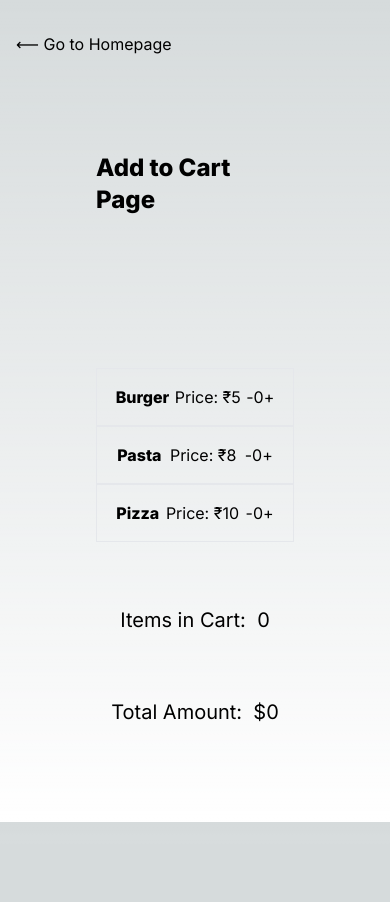
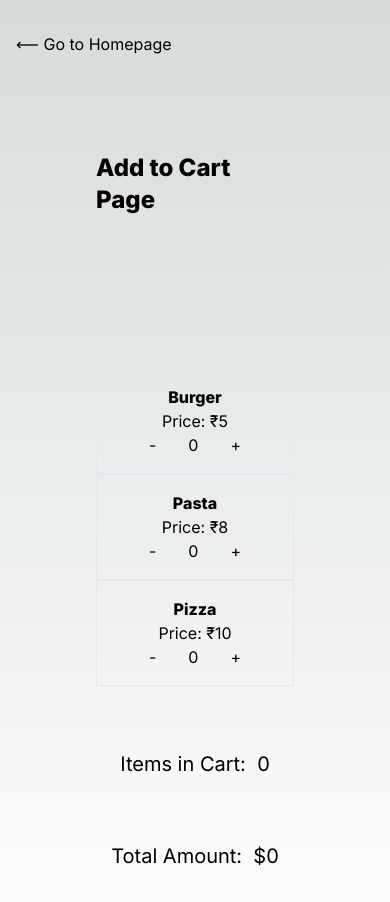
Before and after one commit to SanchitB23/Mini-Projects, a Next.js app: page /add-to-cart in a window 390 px wide. Shown: the top 902 px of the page. Before the commit the page ends 844 px from the top, so only its background shows below. Built offline with nearby package versions, Linux system fonts and the light colour scheme.

Commit message:
style: Added Responsiveness to "Add to cart" App #1

```diff
--- a/src/app/add-to-cart/FoodItemsList.component.tsx
+++ b/src/app/add-to-cart/FoodItemsList.component.tsx
@@ -1,6 +1,6 @@
 import React, { SetStateAction, useEffect, useMemo, useState } from 'react';
-import _ from 'lodash';
-import { foodItems } from '@/constants';
+import { sortBy } from 'lodash';
+import { foodItems, TFoodItem } from '@/constants';
 
 interface Props {
   setTotalCount: React.Dispatch<SetStateAction<number>>;
@@ -21,7 +21,7 @@ const FoodItemsListComponent = (props: Props) => {
         acc[item.id] = item.price;
         return acc;
       }, {}),
-    [foodItems],
+    [],
   );
 
   useEffect(() => {
@@ -32,7 +32,7 @@ const FoodItemsListComponent = (props: Props) => {
         0,
       ),
     );
-  }, [cartItems]);
+  }, [cartItems, idToPriceMap, setTotalAmt, setTotalCount]);
 
   function onAdd(id: number) {
     setCartItems((prevState) => ({
@@ -50,15 +50,18 @@ const FoodItemsListComponent = (props: Props) => {
 
   return (
     <section className={'flex flex-col items-center mt-36'}>
-      {_.sortBy(foodItems, 'price').map((value) => {
+      {/* eslint-disable-next-line @typescript-eslint/no-unsafe-member-access,@typescript-eslint/no-unsafe-call */}
+      {sortBy<TFoodItem>(foodItems, 'price').map((value: TFoodItem) => {
         return (
           <div
-            className={'border w-full max-w-2xl p-4 flex justify-around'}
+            className={
+              'border flex-col md:flex-row w-full max-w-2xl p-4 flex md:justify-around justify-center text-center items-center'
+            }
             key={value.id}
           >
             <span className={'font-extrabold'}>{value.name}</span>
             <span>Price: ₹{value.price}</span>
-            <div>
+            <div className={'gap-8 flex'}>
               <button
                 onClick={() => onSubtract(value.id)}
                 disabled={cartItems[value.id] < 1 || !cartItems[value.id]}
--- a/src/constants/index.ts
+++ b/src/constants/index.ts
@@ -8,9 +8,13 @@ export const HOME_CARDS_DATA = [
     url: 'add-to-cart',
   },
 ];
-export const foodItems = [
+export const foodItems: TFoodItem[] = [
   { id: 1, name: 'Burger', price: 5 },
   { id: 2, name: 'Pizza', price: 10 },
   { id: 3, name: 'Pasta', price: 8 },
 ];
-export type TFoodItems = typeof foodItems;
+export type TFoodItem = {
+  id: number;
+  name: string;
+  price: number;
+};
```
